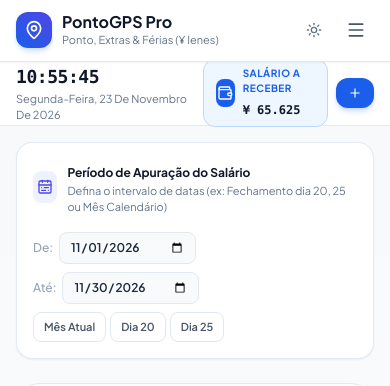
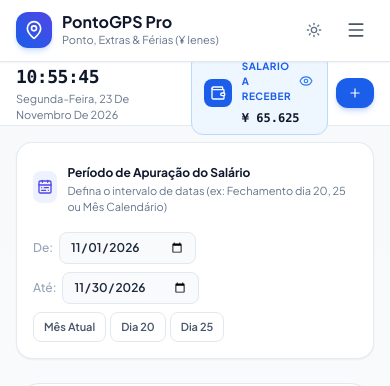
Before and after one commit to danielxjp7/create-a-to-do-app, a plain HTML site: page index.html in a window 390 px wide. Shown: the top 386 px of the page. Drawn offline with nearby package versions, Linux system fonts and the light colour scheme.

Commit message:
Work from the phone

```diff
--- a/index.html
+++ b/index.html
@@ -212,13 +212,19 @@
           </div>
 
           <!-- Total Final a Receber no Período -->
-          <div class="bg-brand-50 dark:bg-brand-950/60 border border-brand-200 dark:border-brand-800/60 px-3 py-1.5 rounded-xl flex items-center gap-2">
-            <div class="w-7 h-7 rounded-lg bg-brand-600 flex items-center justify-center text-white">
+          <div class="bg-brand-50 dark:bg-brand-950/60 border border-brand-200 dark:border-brand-800/60 px-3 py-1.5 rounded-xl flex items-center gap-2.5">
+            <div class="w-7 h-7 rounded-lg bg-brand-600 flex items-center justify-center text-white shrink-0">
               <i data-lucide="wallet" class="w-4 h-4"></i>
             </div>
             <div>
-              <span class="block text-[10px] font-bold uppercase tracking-wider text-brand-600 dark:text-brand-400">Salário a Receber</span>
-              <span id="header-month-earnings" class="text-xs sm:text-sm font-extrabold text-slate-900 dark:text-white font-mono">¥ 0</span>
+              <div class="flex items-center gap-1.5">
+                <span class="block text-[10px] font-bold uppercase tracking-wider text-brand-600 dark:text-brand-400">Salário a Receber</span>
+                <!-- Botão Mostrar / Esconder Salário -->
+                <button id="toggle-salary-visibility-btn" class="p-0.5 rounded text-brand-500 hover:text-brand-700 dark:text-brand-400 dark:hover:text-brand-200 hover:bg-brand-100/60 dark:hover:bg-brand-900/60 transition-colors" title="Mostrar/Ocultar valor do salário">
+                  <i data-lucide="eye" id="salary-visibility-icon" class="w-3.5 h-3.5"></i>
+                </button>
+              </div>
+              <span id="header-month-earnings" class="text-xs sm:text-sm font-extrabold text-slate-900 dark:text-white font-mono select-none">¥ 0</span>
             </div>
           </div>
 
```
